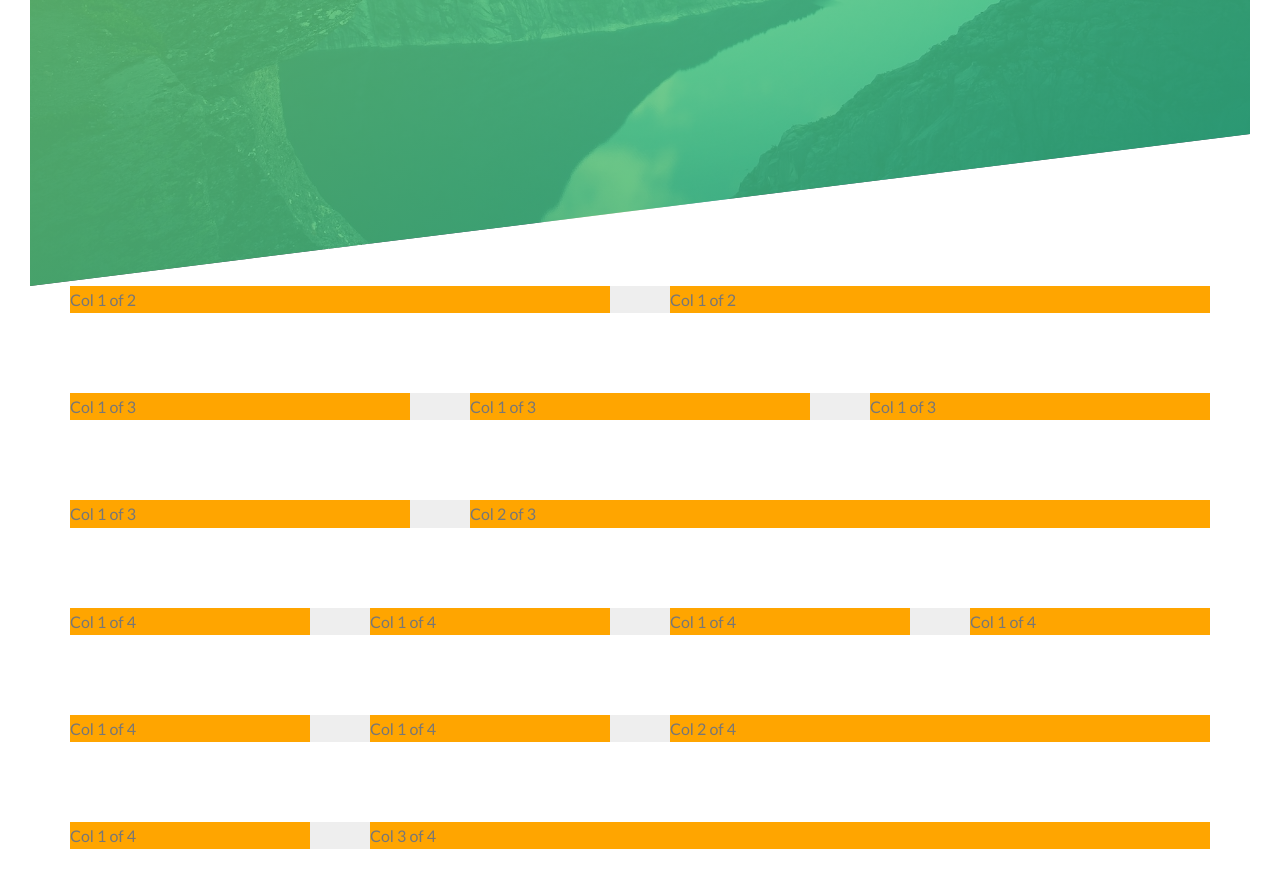
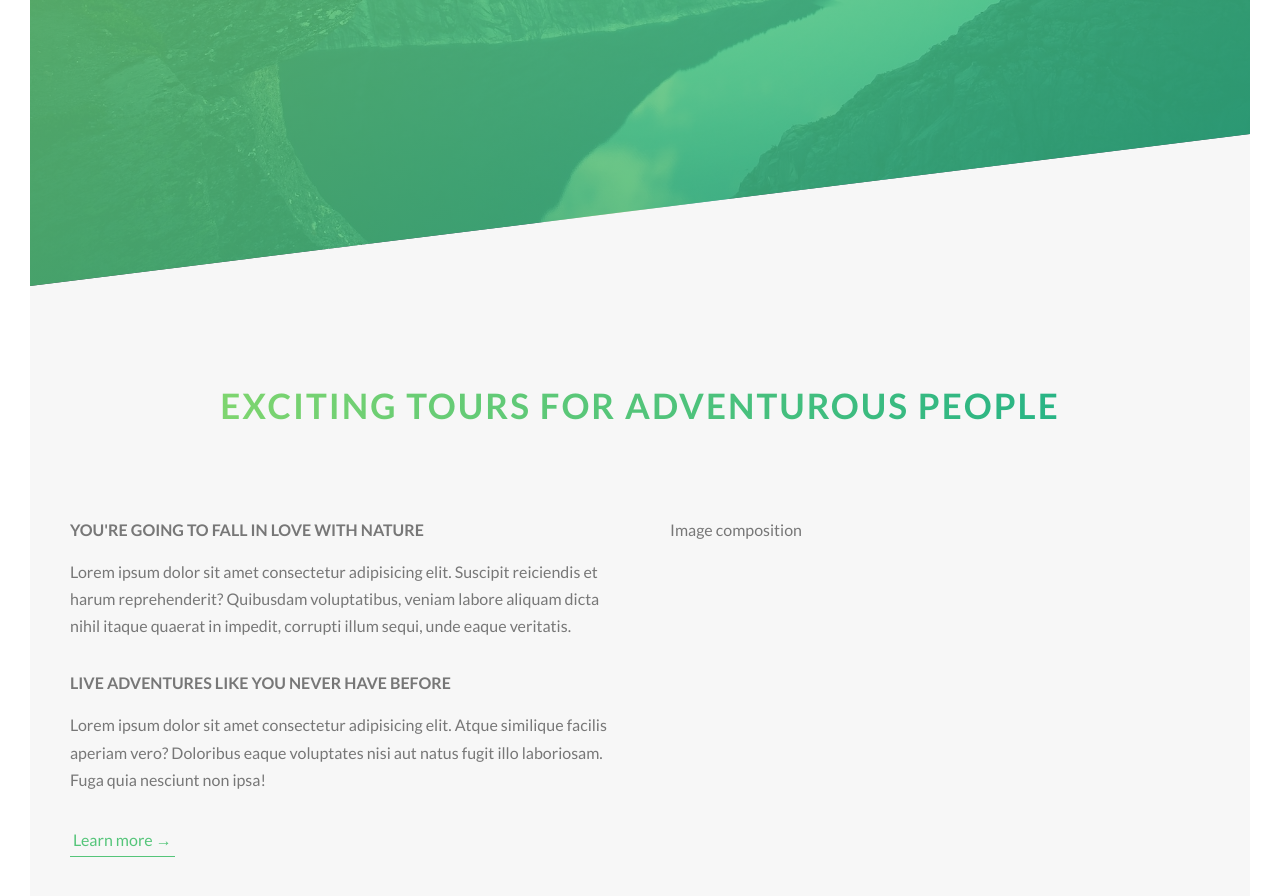
Before and after one commit to vibraniumSwaleh/wander, a website: page public/index.html in a window 1280 px wide. Shown: the part 504-1400 px from the top of the page. Drawn offline with Linux system fonts and the light colour scheme.

Commit message:
complete about section text

```diff
--- a/public/index.html
+++ b/public/index.html
@@ -31,7 +31,40 @@
       </div>
     </header>
 
-    <section class="grid-test">
+    <section class="section-about">
+      <div class="u-center-text u-margin-bottom-big">
+        <h2 class="heading-secondary">
+          Exciting tours for adventurous people
+        </h2>
+      </div>
+
+      <div class="row">
+        <div class="col-1-of-2">
+          <h3 class="heading-tertiary u-margin-bottom-small">
+            You're going to fall in love with nature
+          </h3>
+          <p class="paragraph">
+            Lorem ipsum dolor sit amet consectetur adipisicing elit. Suscipit reiciendis et harum reprehenderit? Quibusdam voluptatibus, veniam labore aliquam dicta nihil itaque quaerat in impedit, corrupti illum sequi, unde eaque veritatis.
+          </p>
+
+          <h3 class="heading-tertiary u-margin-bottom-small">
+            Live adventures like you never have before
+          </h3>
+          <p class="paragraph">
+            Lorem ipsum dolor sit amet consectetur adipisicing elit. Atque similique facilis aperiam vero? Doloribus eaque voluptates nisi aut natus fugit illo laboriosam. Fuga quia nesciunt non ipsa!
+          </p>
+
+          <a href="#" class="btn-text">
+            Learn more &rarr;
+          </a>
+        </div>
+
+        <div class="col-1-of-2">
+          Image composition
+        </div>
+    </section>
+
+    <!-- <section class="grid-test">
       <div class="row">
         <div class="col-1-of-2">Col 1 of 2</div>
         <div class="col-1-of-2">Col 1 of 2</div>
@@ -65,6 +98,6 @@
         <div class="col-1-of-4">Col 1 of 4</div>
         <div class="col-3-of-4">Col 3 of 4</div>
       </div>
-    </section>
+    </section> -->
   </body>
 </html>
--- a/sass/abstracts/_variables.scss
+++ b/sass/abstracts/_variables.scss
@@ -3,6 +3,7 @@
 $color-primary-light: #7ed56f;
 $color-primary-dark: #28b485;
 
+$color-gray-light-1: #f7f7f7;
 $color-gray-dark: #777;
 $color-white: #fff;
 $color-black: #000;
@@ -11,3 +12,6 @@
 $grid-width: 114rem;
 $gutter-vertical: 8rem;
 $gutter-horizontal: 6rem;
+
+// FONTS
+$default-font-size: 1.6rem;
--- a/sass/base/_typography.scss
+++ b/sass/base/_typography.scss
@@ -1,7 +1,7 @@
 body {
   font-family: "Lato", sans-serif;
   font-weight: 400;
-  font-size: 1.6rem;
+  font-size: $default-font-size;
   line-height: 1.7;
   color: $color-gray-dark;
   padding: 3rem;
@@ -36,3 +36,34 @@
     animation-timing-function: ease-out;
   }
 }
+
+.heading-secondary {
+  display: inline-block;
+  font-size: 3.5rem;
+  text-transform: uppercase;
+  font-weight: 700;
+  background-image: linear-gradient(to right, $color-primary-light, $color-primary-dark);
+  -webkit-background-clip: text;
+  background-clip: text;
+  color: transparent;
+  letter-spacing: .2rem;
+  transition: all .2s;
+
+  &:hover {
+    transform: skewY(2deg) skewX(15deg) scale(1.1);
+    text-shadow: .5rem 1rem 2rem rgba($color-black, .2);
+  }
+}
+
+.heading-tertiary {
+  font-size: $default-font-size;
+  font-weight: 700;
+  text-transform: uppercase;
+}
+
+.paragraph {
+  font-size: $default-font-size;
+  &:not(:last-child) {
+    margin-bottom: 3rem;
+  }
+}
--- a/sass/base/_utilities.scss
+++ b/sass/base/_utilities.scss
@@ -0,0 +1,13 @@
+.u-center-text {
+  text-align: center;
+}
+
+.u-margin-bottom-big {
+  margin-bottom: 8rem;
+}
+.u-margin-bottom-medium {
+  margin-bottom: 4rem;
+}
+.u-margin-bottom-small {
+  margin-bottom: 1.5rem;
+}
--- a/sass/components/_button.scss
+++ b/sass/components/_button.scss
@@ -8,7 +8,7 @@
     border-radius: 10rem;
     transition: all 0.2s;
     position: relative;
-    font-size: 1.6rem;
+    font-size: $default-font-size;
   }
 
   &:hover {
@@ -53,3 +53,29 @@
     transition: all 0.4s;
   }
 }
+
+.btn-text {
+  &:link,
+  &:visited {
+    display: inline-block;
+    color: $color-primary;
+    text-decoration: none;
+    font-size: $default-font-size;
+    border-bottom: 1px solid $color-primary;
+    padding: 3px;
+    transition: all .2s;
+  }
+
+  &:hover {
+    background-color: $color-primary;
+    color: $color-white;
+    transform: translateY(-0.2rem);
+    box-shadow: 0 1rem 2rem rgba($color-primary, 0.2);
+  }
+
+
+  &:active {
+    box-shadow: 0 1rem 2rem rgba($color-black, 0.2);
+    transform: translateY(0);
+  }
+}
--- a/sass/layout/_grid.scss
+++ b/sass/layout/_grid.scss
@@ -1,7 +1,7 @@
 .row {
   max-width: $grid-width;
   margin: 0 auto;
-  background-color: #eee;
+  //background-color: #eee;
   &:not(:last-child) {
     margin-bottom: $gutter-vertical;
   }
@@ -9,7 +9,6 @@
   @include clearfix;
 
   [class^="col-"] {
-    background-color: orange;
     float: left;
 
     &:not(:last-child) {
@@ -30,14 +29,20 @@
   }
 
   .col-2-of-3 {
-    width: calc((((100% - #{$gutter-horizontal} * 2) / 3) * 2) + #{$gutter-horizontal});
+    width: calc(
+      (((100% - #{$gutter-horizontal} * 2) / 3) * 2) + #{$gutter-horizontal}
+    );
   }
 
   .col-2-of-4 {
-    width: calc((((100% - #{$gutter-horizontal} * 3) / 4) * 2) + #{$gutter-horizontal});
+    width: calc(
+      (((100% - #{$gutter-horizontal} * 3) / 4) * 2) + #{$gutter-horizontal}
+    );
   }
 
   .col-3-of-4 {
-    width: calc((((100% - #{$gutter-horizontal} * 3) / 4) * 3) + #{$gutter-horizontal} * 2);
+    width: calc(
+      (((100% - #{$gutter-horizontal} * 3) / 4) * 3) + #{$gutter-horizontal} * 2
+    );
   }
 }
--- a/sass/pages/_home.scss
+++ b/sass/pages/_home.scss
@@ -0,0 +1,5 @@
+.section-about {
+  background-color: $color-gray-light-1;
+  padding: 25rem 0;
+  margin-top: -20vh;
+}
```
Also changed, not shown: css/style.css, sass/base/_animations.scss (line endings or trailing spaces).
